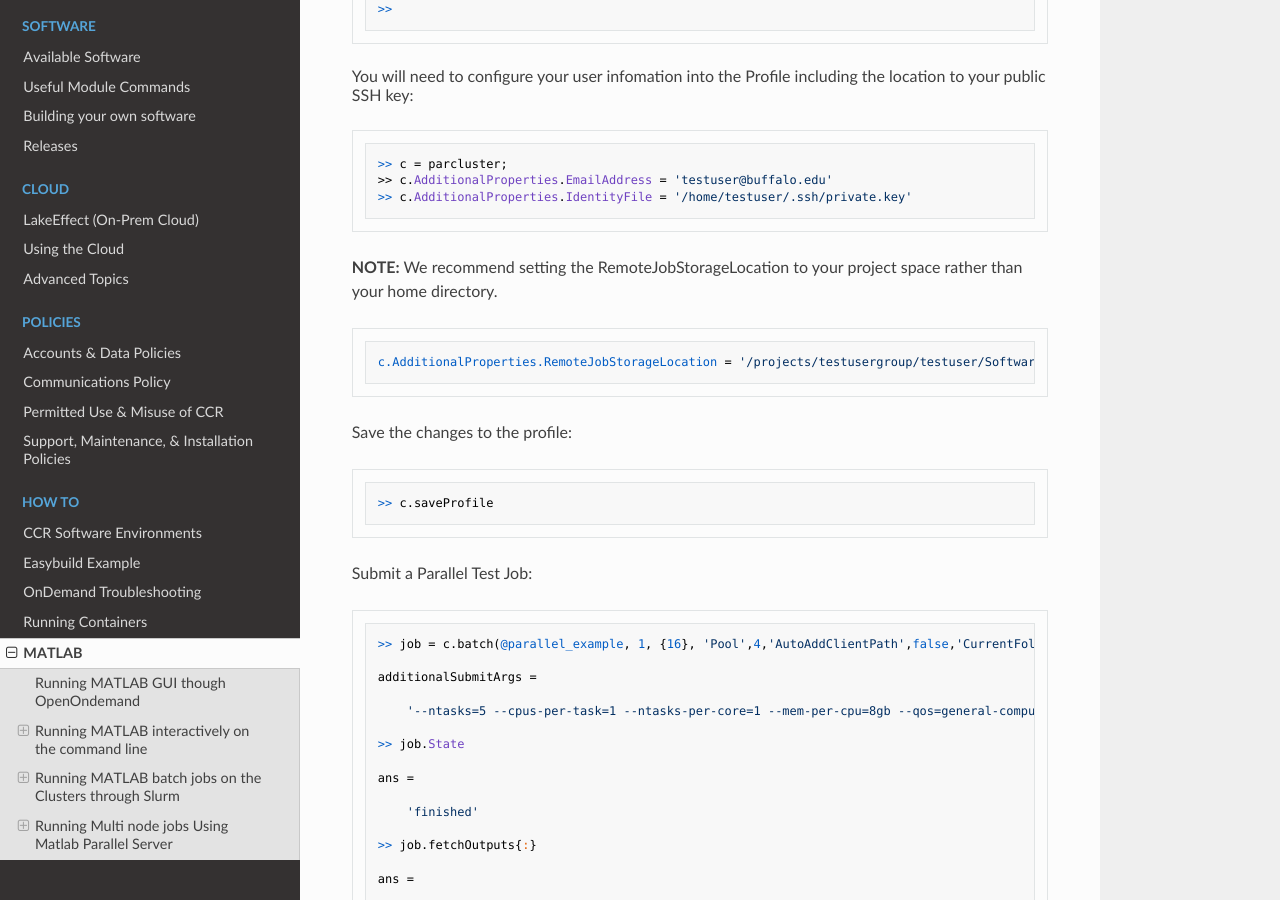
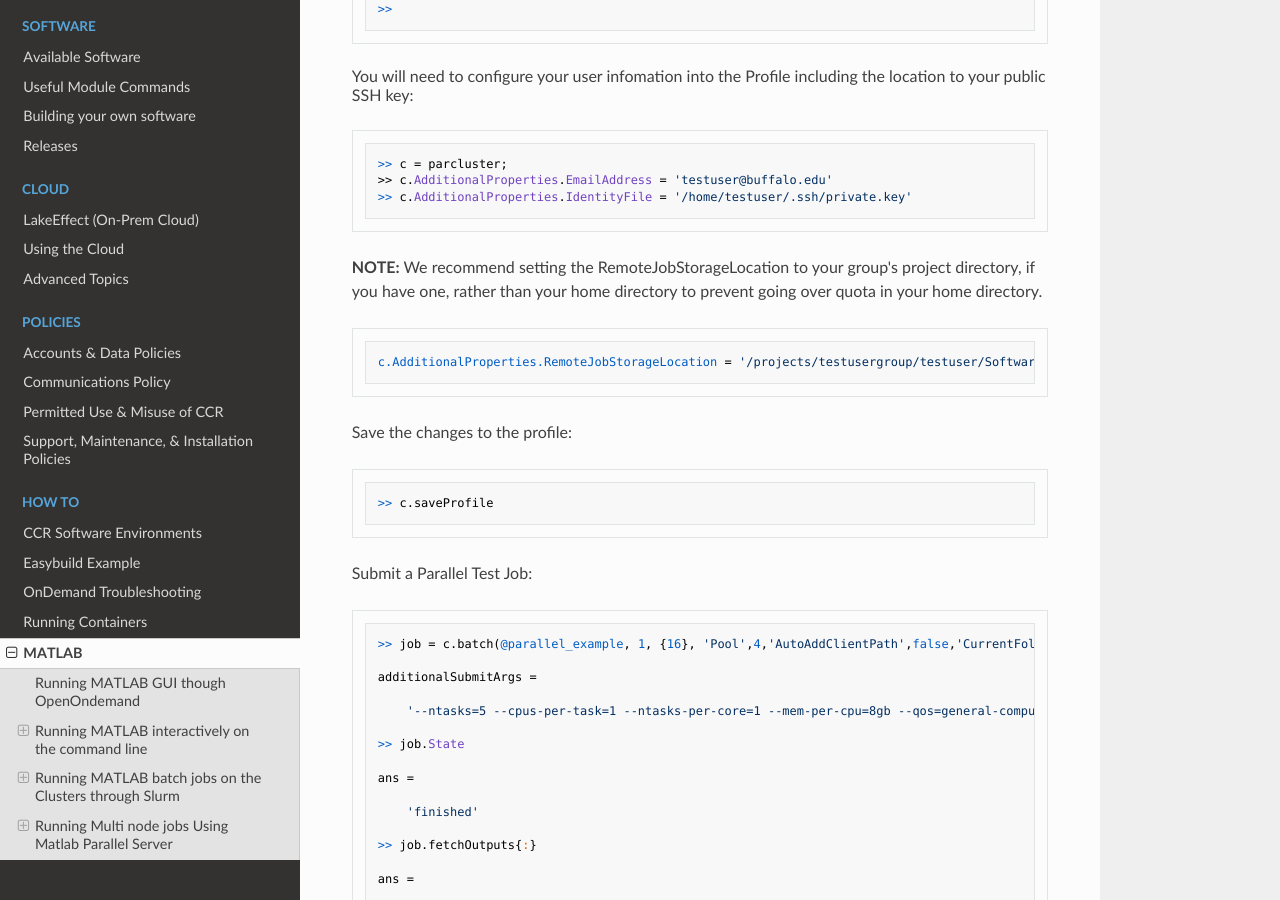
Before and after one commit to ubccr/ccrdocs, an MkDocs documentation site: the page built from pages/howto/matlab.md, in a window 1280 px wide and 900 px high, scrolled down 11479 px. Built offline with MkDocs 1.6.1, drawn with Linux system fonts in a browser that asks for light colours; nearby versions of some CDN libraries.

Commit message:
Update pages/howto/matlab.md
Co-authored-by: Dori Sajdak <djm29@buffalo.edu>

````diff
--- a/pages/howto/matlab.md
+++ b/pages/howto/matlab.md
@@ -457,7 +457,7 @@ You will need to configure your user infomation into the Profile including the l
 >> c.AdditionalProperties.IdentityFile = '/home/testuser/.ssh/private.key'
 ```
 
-**NOTE:** We recommend setting the RemoteJobStorageLocation to your project space rather than your home directory.
+**NOTE:** We recommend setting the RemoteJobStorageLocation to your group's project directory, if you have one, rather than your home directory to prevent going over quota in your home directory.
 
 ```
 c.AdditionalProperties.RemoteJobStorageLocation = '/projects/testusergroup/testuser/Software/MATLAB/Jobs'
````
